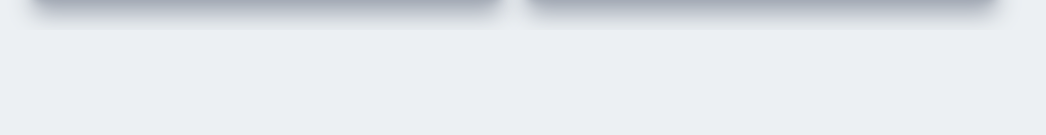
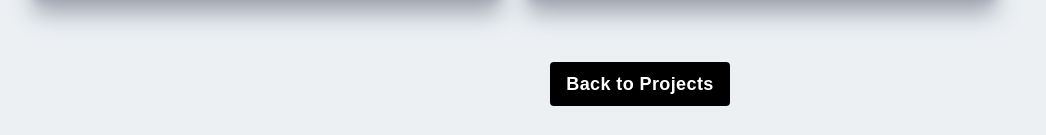
Before and after one commit to DiegoCuriel/Milene-Curiel, a Next.js app: page /property in a window 1280 px wide. Shown: the part 2625-2760 px from the top of the page, without its empty margins (0-1046 px from the left). Before the commit the page ends 2655 px from the top, so only its background shows below. Built offline with nearby package versions, Linux system fonts and the light colour scheme.

Commit message:
Agregar botton back

```diff
--- a/pages/crypto.jsx
+++ b/pages/crypto.jsx
@@ -59,6 +59,13 @@ const Crypto = () => {
           </div>
         </div>
       </div>
+      <div className="flex justify-center mt-8 mb-8">
+        <Link href="/#projects">
+          <a className="text-lg bg-black hover:bg-gray-600 text-white font-bold py-2 px-4 rounded">
+            Back to Projects
+          </a>
+        </Link>
+      </div>
     </div>
   );
 };
--- a/pages/netflix.jsx
+++ b/pages/netflix.jsx
@@ -167,7 +167,9 @@ const netflix = () => {
         </div>
 
         <div className="col-span-4">
-          <h2 className="text-2xl font-bold mb-8 mt-8">Corporate Photography</h2>
+          <h2 className="text-2xl font-bold mb-8 mt-8">
+            Corporate Photography
+          </h2>
           <div className="grid grid-cols-1 md:grid-cols-2 gap-4">
             <div>
               <Image
@@ -235,7 +237,13 @@ const netflix = () => {
             </div>
           </div>
         </div>
-
+      </div>
+      <div className="flex justify-center mt-8 mb-8">
+        <Link href="/#projects">
+          <a className="text-lg bg-black hover:bg-gray-600 text-white font-bold py-2 px-4 rounded">
+            Back to Projects
+          </a>
+        </Link>
       </div>
     </div>
   );
--- a/pages/property.jsx
+++ b/pages/property.jsx
@@ -83,6 +83,13 @@ const Property = () => {
           </div>
         </div>
       </div>
+      <div className="flex justify-center mt-8 mb-8">
+        <Link href="/#projects">
+          <a className="text-lg bg-black hover:bg-gray-600 text-white font-bold py-2 px-4 rounded">
+            Back to Projects
+          </a>
+        </Link>
+      </div>
     </div>
   );
 };
--- a/pages/twitch.jsx
+++ b/pages/twitch.jsx
@@ -26,6 +26,13 @@ const twitch = () => {
           <p className="font-bold text-2xl">Coming soon ...</p>
         </div>
       </div>
+      <div className="flex justify-center mt-8 mb-8">
+        <Link href="/#projects">
+          <a className="text-lg bg-black hover:bg-gray-600 text-white font-bold py-2 px-4 rounded">
+            Back to Projects
+          </a>
+        </Link>
+      </div>
     </div>
   );
 };
```
